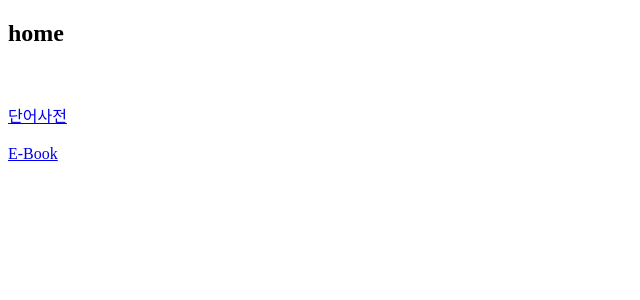
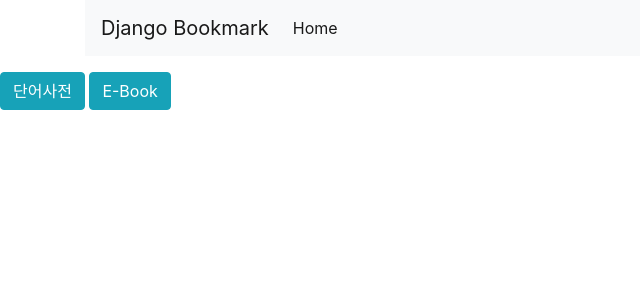
Before and after one commit to comdoller/Language-Education-Flatform, a Django app: page / in a window 1280 px wide. Shown: the top 300 px of the page, without its empty margins (0-640 px from the left). Run offline with Django 3.2, Linux system fonts and the light colour scheme; some libraries are stand-ins or nearby versions.

Commit message:
Divide templates

```diff
--- a/smartEdu/dictionary/views.py
+++ b/smartEdu/dictionary/views.py
@@ -1,5 +1,5 @@
 from django.shortcuts import render
-from dictionary.models import Dictionary
+from .models import Dictionary
 from django.core.paginator import Paginator
 from django.http import HttpResponse
 
@@ -12,7 +12,7 @@ def showDictionary(request):
     page = int(request.GET.get('p', 1))
     paginator = Paginator(qs, 20)
     context = paginator.get_page(page)
-    return render(request, "dictionary.html", {"dictionaryAll": context})
+    return render(request, "dictionary/dictionary.html", {"dictionaryAll": context})
 
 def search(request):
     qs = Dictionary.objects.all()
@@ -20,7 +20,7 @@ def search(request):
     if q:
         qs = qs.filter(dTetum=q) or qs.filter(dEnglish=q) or qs.filter(dBahasa=q) or qs.filter(dKorea=q) or qs.filter(dJapan=q)
 
-        return render(request, 'dictionary.html', {
+        return render(request, 'dictionary/dictionary.html', {
             'search_result' : qs,
             'q': q,
         })
--- a/smartEdu/templates/ebook.html
+++ b/smartEdu/eBook/templates/eBook/ebook.html
@@ -13,7 +13,7 @@
     -> 아직 DB에 필드 및 테이블 개설 x.
     -->
     <object width="100%" height="100px" data="your_url_to_pdf" type="application/pdf">
-        <embed src="{% static '/1과.pdf' %}"  type="application/pdf" />
+        <embed src="{ % static '/1과.pdf' %}"  type="application/pdf" />
     </object>
 </body>
 </html>
--- a/smartEdu/eBook/views.py
+++ b/smartEdu/eBook/views.py
@@ -4,4 +4,4 @@ from django.http import HttpResponse
 
 
 def eBook(request):
-    return render(request, 'ebook.html')
+    return render(request, 'ebook/ebook.html')
--- /dev/null
+++ b/smartEdu/home/templates/home/index.html
@@ -0,0 +1,21 @@
+
+{% extends 'base.html' %}
+
+
+
+
+    <h2>home</h2>
+    <br>
+    <br>
+    {% block content %}
+
+<!--    <a href="{% url 'dictionary:showDictionary'%}" class="btn btn-info btn-sm">단어사전</a>-->
+    <div class="btn-group">
+        <a href="{% url 'dictionary:showDictionary' %}" class="btn btn-info">단어사전</a>
+    </div>
+    <div class="btn-group">
+        <a href="{% url 'eBook:eBook' %}" class="btn btn-info">E-Book</a>
+    </div>
+<!--    <a href="{% url 'eBook:eBook'%}" class="btn btn-info btn-sm">E-Book</a>-->
+
+    {% endblock %}
--- a/smartEdu/home/views.py
+++ b/smartEdu/home/views.py
@@ -6,4 +6,4 @@ from django.http import HttpResponse
 
 
 def home(request):
-    return render(request, 'index.html')
+    return render(request, 'home/index.html')
--- a/smartEdu/smartEdu/settings.py
+++ b/smartEdu/smartEdu/settings.py
@@ -80,7 +80,7 @@ DATABASES = {
         'ENGINE': 'django.db.backends.mysql',
         'NAME': 'edudb',
         'USER': 'root',
-        'PASSWORD': '####',
+        'PASSWORD': 'knucom2020',
         'HOST': 'edudb.cavluxc81vib.ap-northeast-2.rds.amazonaws.com',
         'ROOT': '3306',
         'OPTIONS': {
--- /dev/null
+++ b/smartEdu/templates/base.html
@@ -0,0 +1,39 @@
+<!DOCTYPE html>
+<html lang="en">
+<head>
+<!--     임시 부트스트랩 적용 /작성자: 김병연 -->
+    <meta charset="UTF-8">
+    {% block title %} <title>Title</title> {% endblock %}
+    <link rel="stylesheet" href="https://stackpath.bootstrapcdn.com/bootstrap/4.5.1/css/bootstrap.min.css" integrity="sha384-VCmXjywReHh4PwowAiWNagnWcLhlEJLA5buUprzK8rxFgeH0kww/aWY76TfkUoSX" crossorigin="anonymous">
+    <script src="https://code.jquery.com/jquery-3.5.1.slim.min.js" integrity="sha384-DfXdz2htPH0lsSSs5nCTpuj/zy4C+OGpamoFVy38MVBnE+IbbVYUew+OrCXaRkfj" crossorigin="anonymous"></script>
+    <script src="https://cdn.jsdelivr.net/npm/popper.js@1.16.1/dist/umd/popper.min.js" integrity="sha384-9/reFTGAW83EW2RDu2S0VKaIzap3H66lZH81PoYlFhbGU+6BZp6G7niu735Sk7lN" crossorigin="anonymous"></script>
+    <script src="https://stackpath.bootstrapcdn.com/bootstrap/4.5.1/js/bootstrap.min.js" integrity="sha384-XEerZL0cuoUbHE4nZReLT7nx9gQrQreJekYhJD9WNWhH8nEW+0c5qq7aIo2Wl30J" crossorigin="anonymous"></script>
+</head>
+
+<body>
+     <div class="container">
+        <nav class="navbar navbar-expand-lg navbar-light bg-light">
+            <a class="navbar-brand" href="#">Django Bookmark</a>
+            <button class="navbar-toggler" type="button" data-toggle="collapse" data-targer=#navbarSupportedContent" aria-controls="navbarSupportedContent" aria-expanded="false" aria-label="Toggle navigation">
+                <span class=navbar-toggler-icon"></span>
+            </button>
+            <div class="collapse navbar-collapse" id="navbarSupportedContent">
+                <ul class="navbar-nav mr-auto">
+                    <li class="nav-item active">
+                        <a class="nav-link" href="#">Home <span class="sr-only">(current)</span></a>
+                    </li>
+                </ul>
+            </div>
+        </nav>
+    </div>
+    <p></p>
+    <div class="row">
+        <div class="col">
+            {% block content %}
+
+            {% endblock %}
+        </div>
+    </div>
+
+</body>
+</html>
--- a/smartEdu/templates/index.html
+++ /dev/null
@@ -1,16 +0,0 @@
-<!DOCTYPE html>
-<html lang="en">
-<head>
-    <meta charset="UTF-8">
-    <title>Title</title>
-</head>
-<body>
-    <h2>home</h2>
-    <br>
-    <br>
-    <a href="{% url 'dictionary:showDictionary'%}">단어사전</a>
-    <br>
-    <br>
-    <a href="{% url 'eBook:eBook'%}">E-Book</a>
-</body>
-</html>
```
Also changed, not shown: smartEdu/dictionary/templates/dictionary/dictionary.html (renamed from smartEdu/templates/dictionary.html).
